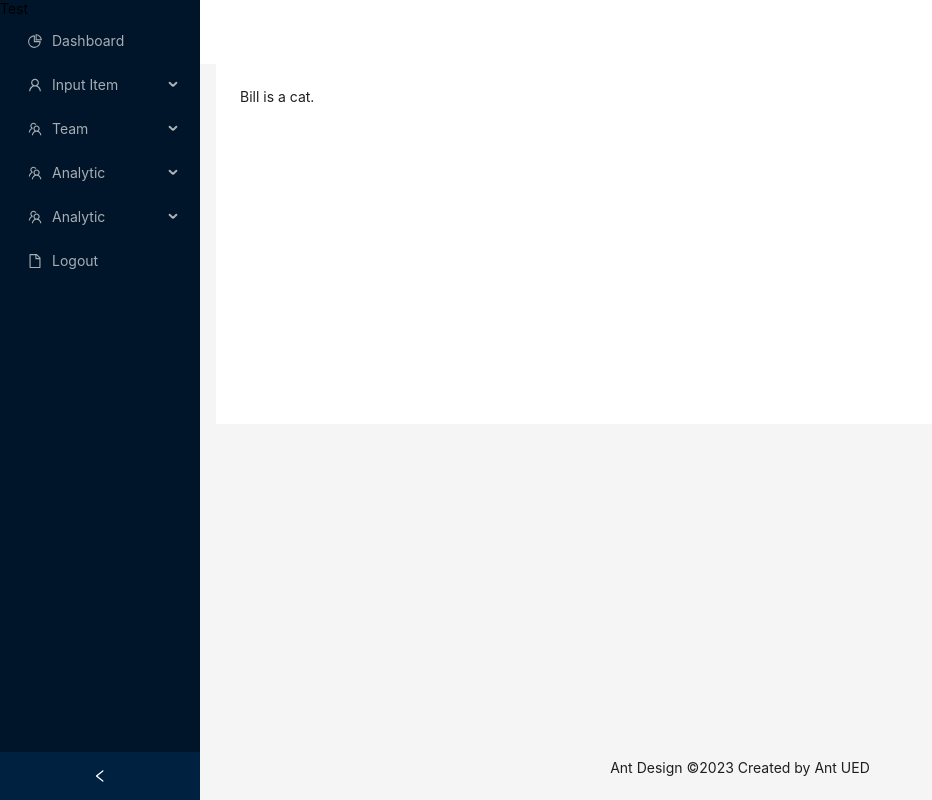
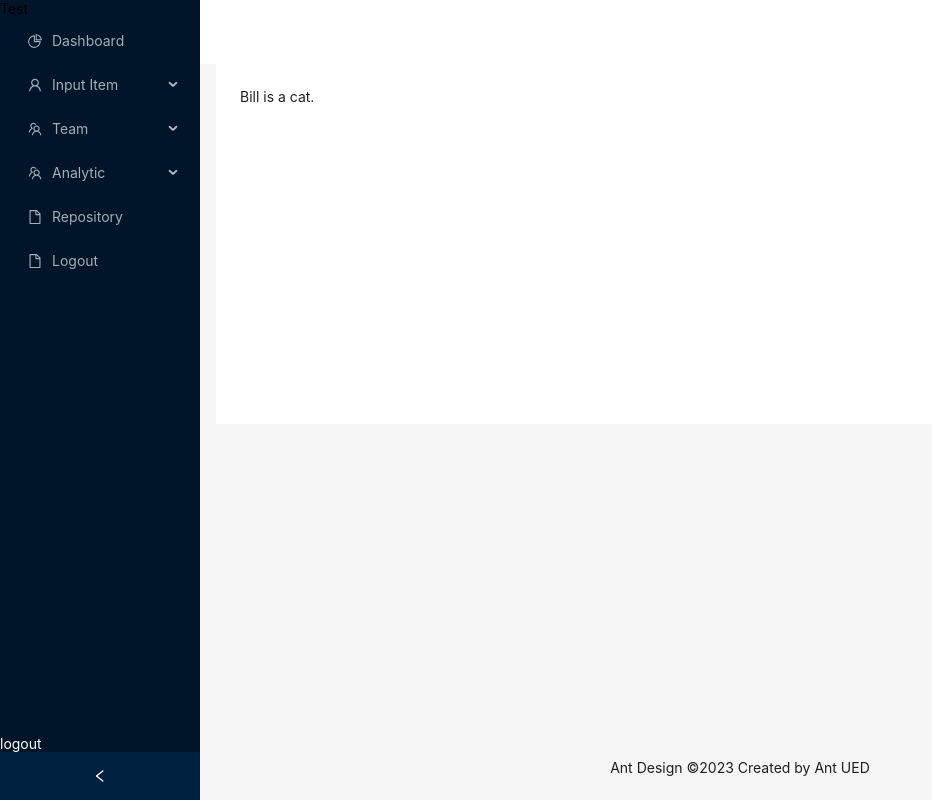
Before and after one commit to EputraP/ReactGoLogin, a React (Vite) app in the folder frontend/: page / in a window 1280 px wide. Shown: the whole page, without its empty margins (0-932 px from the left). Built offline with nearby package versions, Linux system fonts and the light colour scheme.

Commit message:
updated 20230605_3

```diff
--- a/frontend/src/screens/LandingPage/index.tsx
+++ b/frontend/src/screens/LandingPage/index.tsx
@@ -11,6 +11,21 @@ import { Dashboard, InputData } from "../index";
 import { Layout, Menu, theme } from "antd";
 import { Route, Routes, useLocation } from "react-router-dom";
 import "./LandingPage.css";
+import styled from "styled-components";
+
+interface ILogoutContainer {
+  collapse: boolean;
+}
+
+const LogoutContainer = styled.div<ILogoutContainer>`
+  heigth: 20px;
+  background-color: #001529;
+  position: fixed;
+  bottom: 48px;
+  z-index: 1;
+  color: white;
+  transition: all 0.1s, background 0.1s;
+`;
 
 const { Header, Content, Footer, Sider } = Layout;
 
@@ -45,10 +60,7 @@ const items: MenuItem[] = [
     getItem("Product", "ProductAnalytic", <TeamOutlined />),
     getItem("Team", "TeamAnalytic", <TeamOutlined />),
   ]),
-  getItem("Analytic", "Analytic", <TeamOutlined />, [
-    getItem("Product", "ProductAnalytic", <TeamOutlined />),
-    getItem("Team", "TeamAnalytic", <TeamOutlined />),
-  ]),
+  getItem("Repository", "Repository", <FileOutlined />),
   getItem("Logout", "Logout", <FileOutlined />),
 ];
 
@@ -73,6 +85,12 @@ const LandingPage: React.FC = () => {
           mode="inline"
           items={items}
         ></Menu>
+        {/* {collapsed == false ? (
+          <LogoutContainer collapse={collapsed}>logout</LogoutContainer>
+        ) : (
+          <LogoutContainer collapse={collapsed}>logout</LogoutContainer>
+        )} */}
+        <LogoutContainer collapse={collapsed}>logout</LogoutContainer>
       </Sider>
       <Layout>
         <Header style={{ padding: 0, background: colorBgContainer }} />
```
